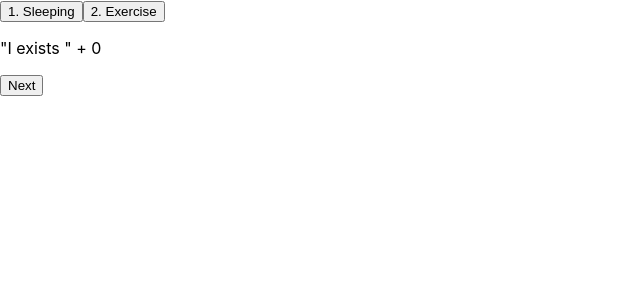
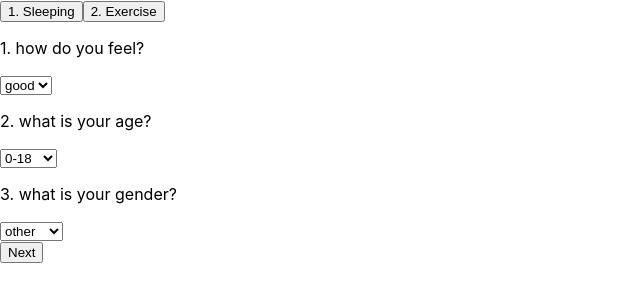
Before and after one commit to grcalit/survey_website, a React (Create React App) app in the folder frontend/: page / in a window 1280 px wide. Shown: the top 302 px of the page, without its empty margins (0-640 px from the left). Built offline with nearby package versions, Linux system fonts and the light colour scheme.

Commit message:
got frontend to show the right questions given the topic and will be working on submitting form data

```diff
--- a/frontend/src/App.js
+++ b/frontend/src/App.js
@@ -5,10 +5,9 @@ import {topics} from './questionInfo.js';
 
 
 function App() {
-  const [index, setIndex] = useState(0);
+  const [index, setIndex] = useState(1);
 
   function handlerClick(id) {
-    alert(id)
     setIndex(id)
   }
 
@@ -29,7 +28,7 @@ function App() {
       </button>
     ))}
     <Question topicId={index}/>
-    {index !== 0 && <button onClick={handlerBack}>Back</button>}
+    {index !== 1 && <button onClick={handlerBack}>Back</button>}
     {index !== topics.length && <button onClick={handlerNext}>Next</button>}
     </div>
   );
--- a/frontend/src/Questions.js
+++ b/frontend/src/Questions.js
@@ -1,3 +1,23 @@
+import {topics} from './questionInfo';
+
 export default function Question({topicId}) {
-    return <p>"I exists " + {topicId}</p>
+    const qList = topics[topicId-1].questions;
+
+    function formulateQuestion(questions) {
+        return questions.map(question => (
+        <div>
+            <p>{question.id + '. ' + question.text}</p>
+            <select>{question.options.map(select_options => <option>{select_options}</option>)}</select>
+        </div>))
+    }
+
+    function sendIt() {
+
+    }
+
+    return (
+        <form action={sendIt}>
+            {formulateQuestion(qList)}
+        </form>
+    )
 }
--- a/frontend/src/questionInfo.js
+++ b/frontend/src/questionInfo.js
@@ -1,33 +1,37 @@
 export const topics =
 [
-    {"id": 1, "title": "Sleeping", "questions": {
-        "q1": {"id": 1,
-        "question": "how do you feel?",
+    {"id": 1, "title": "Sleeping", "questions":
+        [{"id": 1,
+        "text": "how do you feel?",
         "type_of_question": "select",
-        "selections": ["good", "bad", "okay"]},
+        "options": ["good", "bad", "okay"]},
 
-        "q2": {"id": 2,
-        "question": "what is your age?",
-        "type_of_question": "text",
-        "attributes": 'type="number" min="10" max="100"'},
+        {"id": 2,
+        "text": "what is your age?",
+        "type_of_question": "select",
+        "options": ["0-18", "19-30", "30+"]},
 
-        "q3": {"id": 3,
-        "question": "what is your name?",
-        "type_of_question": "text"}
-    }},
-    {"id": 2, "title": "Exercise", "questions": {
-        "q1": {"id": 1,
-        "question": "how do you feel?",
+        {"id": 3,
+        "text": "what is your gender?",
         "type_of_question": "select",
-        "selections": ["good", "bad", "okay"]},
+        "options": ["other", "female", "male"]
+        }
+        ]},
+    {"id": 2, "title": "Exercise", "questions": [
+        {"id": 1,
+        "text": "how is your age?",
+        "type_of_question": "select",
+        "options": ["0-18", "19-30", "30+"]},
 
-        "q2": {"id": 2,
-        "question": "what is your age?",
-        "type_of_question": "text",
-        "attributes": 'type="number" min="10" max="100"'},
+        {"id": 2,
+        "text": "what is your gender?",
+        "type_of_question": "select",
+        "options": ["other", "female", "male"]},
 
-        "q3": {"id": 3,
-        "question": "what is your name?",
-        "type_of_question": "text"}
-    }}
+        {"id": 3,
+        "text": "how do you feel?",
+        "type_of_question": "select",
+        "options": ["good", "bad", "okay"]
+        }
+    ]}
 ];
```
